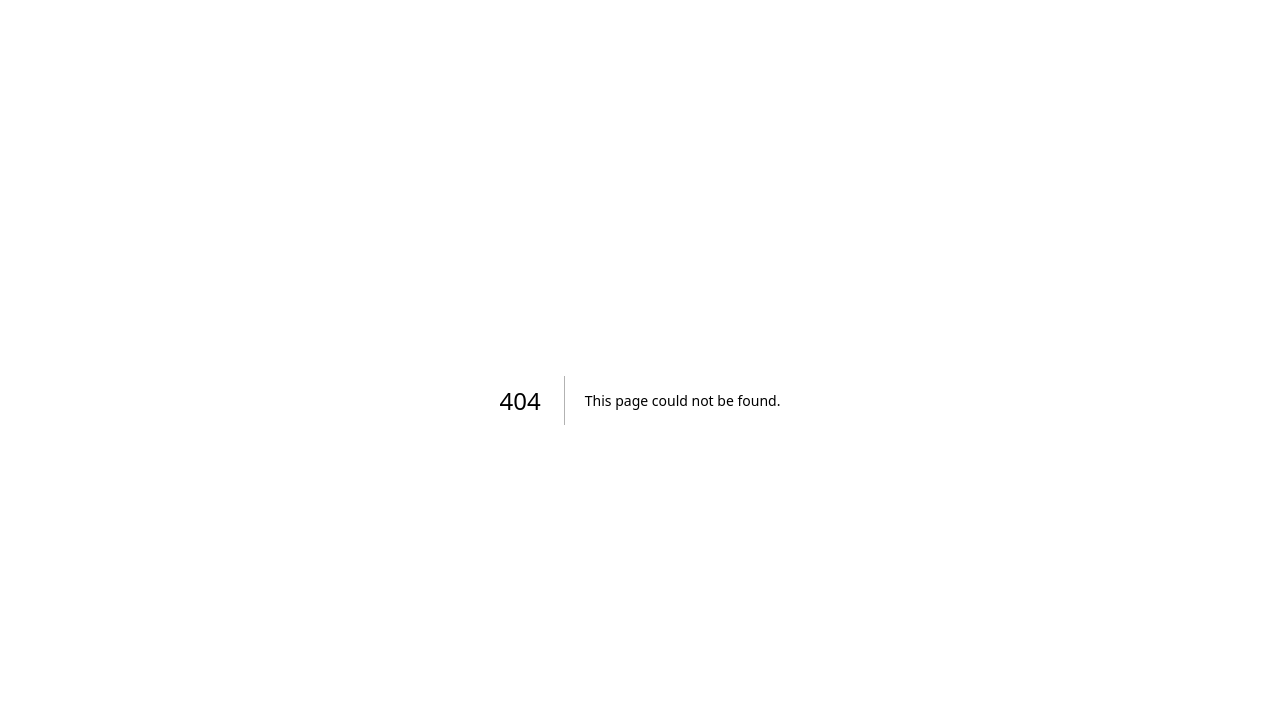
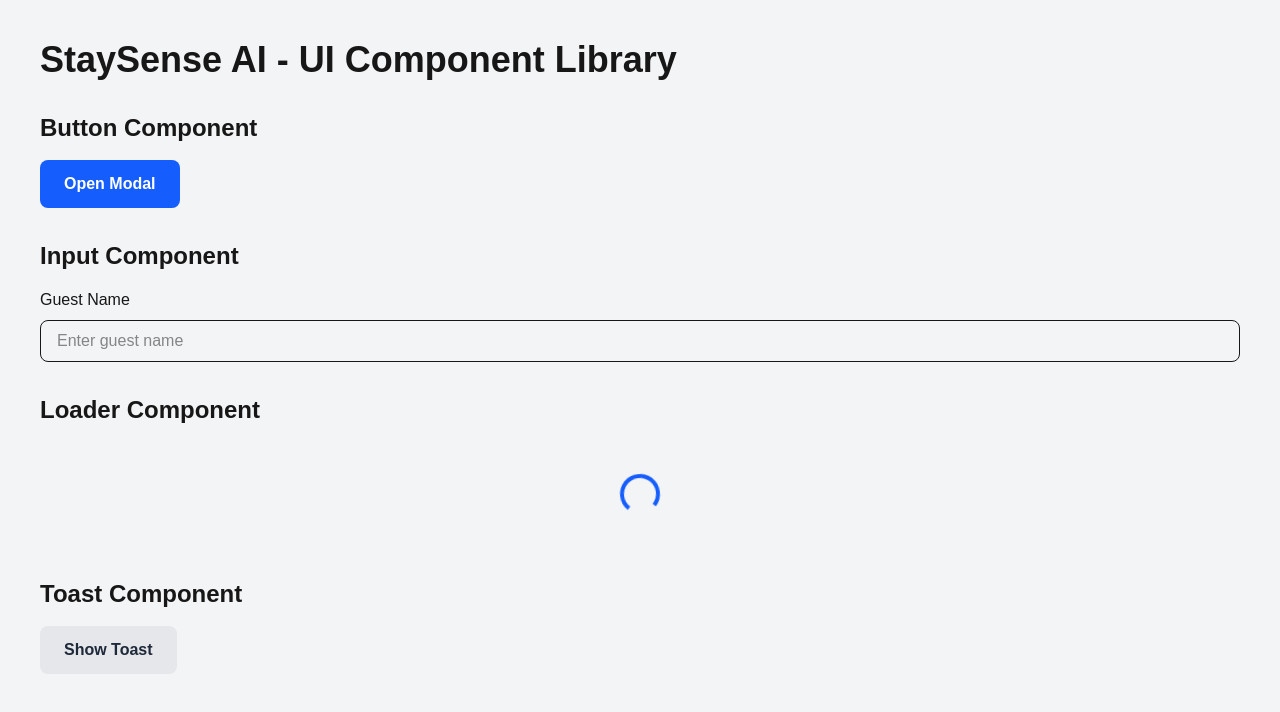
Before and after one commit to Aish16042006/Staysense, a Next.js app: page /demo in a window 1280 px wide. Before the commit this address had no page. Shown: the top 712 px of the page. Built offline with nearby package versions, Linux system fonts and the light colour scheme.

Commit message:
feat: add reusable UI component library

```diff
--- /dev/null
+++ b/src/app/demo/page.js
@@ -0,0 +1,84 @@
+"use client";
+
+import { useState } from "react";
+
+import {
+  Button,
+  Input,
+  Modal,
+  Toast,
+  Loader,
+} from "@/components/ui";
+
+export default function DemoPage() {
+  const [showModal, setShowModal] = useState(false);
+  const [showToast, setShowToast] = useState(false);
+
+  return (
+    <main className="min-h-screen p-10 bg-gray-100">
+      <h1 className="text-4xl font-bold mb-8">
+        StaySense AI - UI Component Library
+      </h1>
+
+      {/* Button */}
+      <section className="mb-8">
+        <h2 className="text-2xl font-semibold mb-4">
+          Button Component
+        </h2>
+
+        <Button
+          text="Open Modal"
+          onClick={() => setShowModal(true)}
+        />
+      </section>
+
+      {/* Input */}
+      <section className="mb-8">
+        <h2 className="text-2xl font-semibold mb-4">
+          Input Component
+        </h2>
+
+        <Input
+          label="Guest Name"
+          placeholder="Enter guest name"
+        />
+      </section>
+
+      {/* Loader */}
+      <section className="mb-8">
+        <h2 className="text-2xl font-semibold mb-4">
+          Loader Component
+        </h2>
+
+        <Loader />
+      </section>
+
+      {/* Toast */}
+      <section className="mb-8">
+        <h2 className="text-2xl font-semibold mb-4">
+          Toast Component
+        </h2>
+
+        <Button
+          text="Show Toast"
+          variant="secondary"
+          onClick={() => setShowToast(true)}
+        />
+
+        {showToast && (
+          <Toast message="Review analyzed successfully!" />
+        )}
+      </section>
+
+      {/* Modal */}
+      <Modal
+        isOpen={showModal}
+        title="StaySense AI"
+        onClose={() => setShowModal(false)}
+      >
+        This is a reusable modal component for the StaySense AI
+        application.
+      </Modal>
+    </main>
+  );
+}
--- /dev/null
+++ b/src/components/ui/Button.js
@@ -0,0 +1,33 @@
+/*
+ * Reusable Button Component
+ * Props:
+ * - text: Button label
+ * - onClick: Click handler
+ * - type: button | submit | reset
+ * - variant: primary | secondary
+ */
+
+export default function Button({
+  text = "Button",
+  onClick,
+  type = "button",
+  variant = "primary",
+}) {
+  const baseStyle =
+    "px-6 py-3 rounded-lg font-semibold transition duration-300";
+
+  const variants = {
+    primary: "bg-blue-600 text-white hover:bg-blue-700",
+    secondary: "bg-gray-200 text-gray-800 hover:bg-gray-300",
+  };
+
+  return (
+    <button
+      type={type}
+      onClick={onClick}
+      className={`${baseStyle} ${variants[variant]}`}
+    >
+      {text}
+    </button>
+  );
+}
--- /dev/null
+++ b/src/components/ui/Input.js
@@ -0,0 +1,29 @@
+/**
+ * Reusable Input Component
+ */
+
+export default function Input({
+  label,
+  type = "text",
+  placeholder,
+  value,
+  onChange,
+}) {
+  return (
+    <div className="mb-4">
+      {label && (
+        <label className="block mb-2 font-medium">
+          {label}
+        </label>
+      )}
+
+      <input
+        type={type}
+        placeholder={placeholder}
+        value={value}
+        onChange={onChange}
+        className="w-full border rounded-lg px-4 py-2 focus:outline-none focus:ring-2 focus:ring-blue-500"
+      />
+    </div>
+  );
+}
--- /dev/null
+++ b/src/components/ui/Loader.js
@@ -0,0 +1,11 @@
+/**
+ * Simple Loader Component
+ */
+
+export default function Loader() {
+  return (
+    <div className="flex justify-center items-center py-8">
+      <div className="w-10 h-10 border-4 border-blue-600 border-t-transparent rounded-full animate-spin"></div>
+    </div>
+  );
+}
--- /dev/null
+++ b/src/components/ui/Modal.js
@@ -0,0 +1,34 @@
+import Button from "./Button";
+
+/**
+ * Reusable Modal Component
+ */
+
+export default function Modal({
+  isOpen,
+  title,
+  children,
+  onClose,
+}) {
+  if (!isOpen) return null;
+
+  return (
+    <div className="fixed inset-0 bg-black/40 flex justify-center items-center">
+      <div className="bg-white rounded-xl p-6 w-96 shadow-xl">
+        <h2 className="text-2xl font-bold mb-4">
+          {title}
+        </h2>
+
+        <div className="mb-6">
+          {children}
+        </div>
+
+        <Button
+          text="Close"
+          variant="secondary"
+          onClick={onClose}
+        />
+      </div>
+    </div>
+  );
+}
--- /dev/null
+++ b/src/components/ui/Toast.js
@@ -0,0 +1,13 @@
+/**
+ * Toast Notification
+ */
+
+export default function Toast({
+  message = "Action completed successfully!",
+}) {
+  return (
+    <div className="fixed bottom-6 right-6 bg-green-600 text-white px-5 py-3 rounded-lg shadow-lg">
+      {message}
+    </div>
+  );
+}
--- /dev/null
+++ b/src/components/ui/index.js
@@ -0,0 +1,5 @@
+export { default as Button } from "./Button";
+export { default as Input } from "./Input";
+export { default as Loader } from "./Loader";
+export { default as Modal } from "./Modal";
+export { default as Toast } from "./Toast";
```
